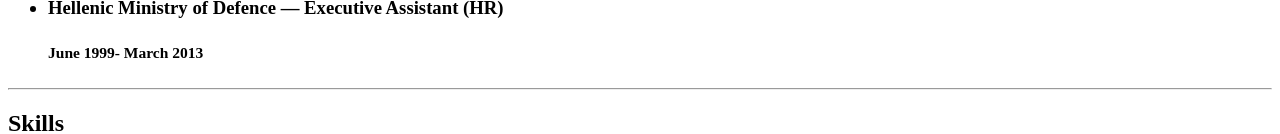
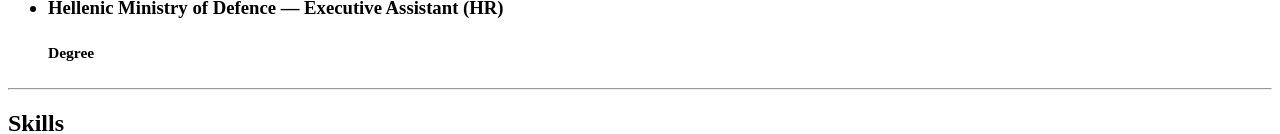
Before and after one commit to ThanasisSoftwareDeveloper/Capstone-Project-1---Online-Resume-Lesson31-, a plain HTML site: page index.html in a window 1280 px wide. Shown: the part 789-923 px from the top of the page. Drawn offline with Linux system fonts and the light colour scheme.

Commit message:
index.html
without degree dates

```diff
--- a/index.html
+++ b/index.html
@@ -39,7 +39,7 @@
                 </ul>
             </li>
             <li>Hellenic Ministry of Defence — Executive Assistant (HR)
-                <h5>June 1999- March 2013</h5>
+                <h5>Degree</h5>
             </li>
         </ul>
     </h3>
```
